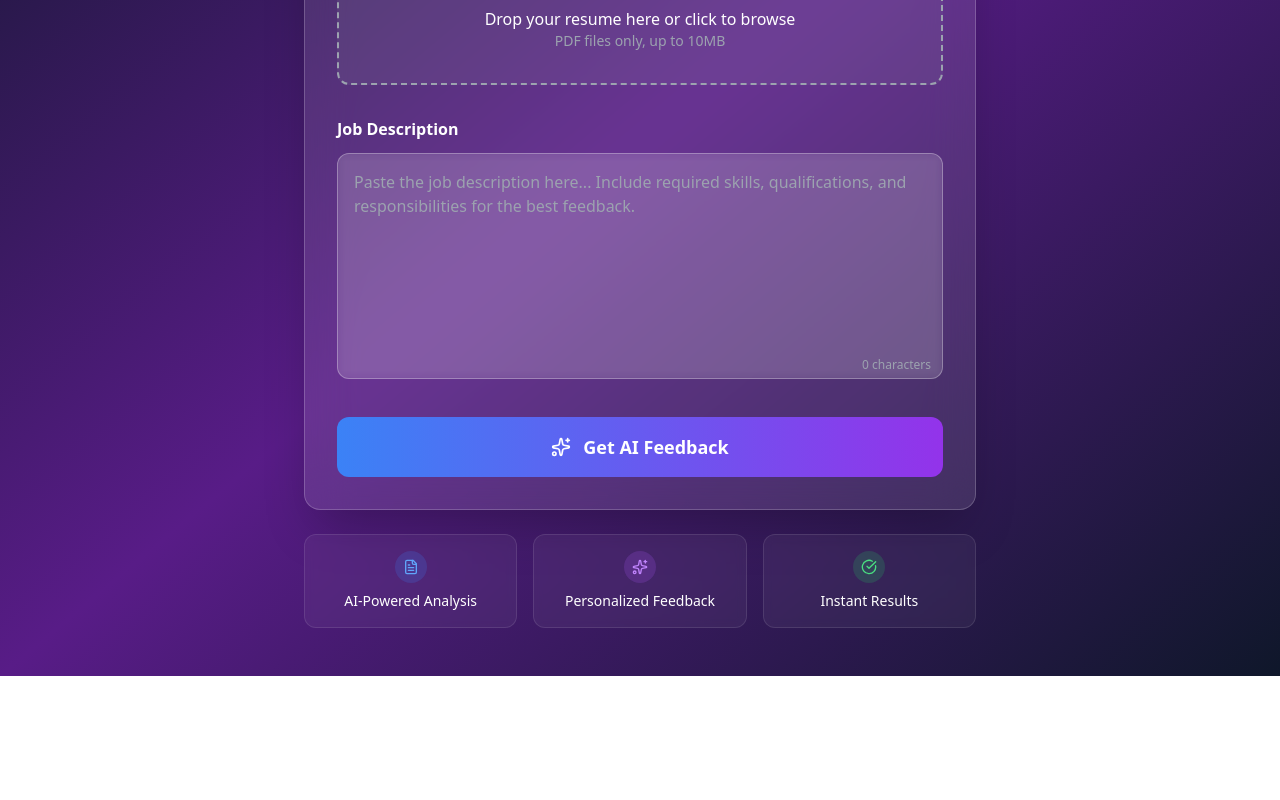
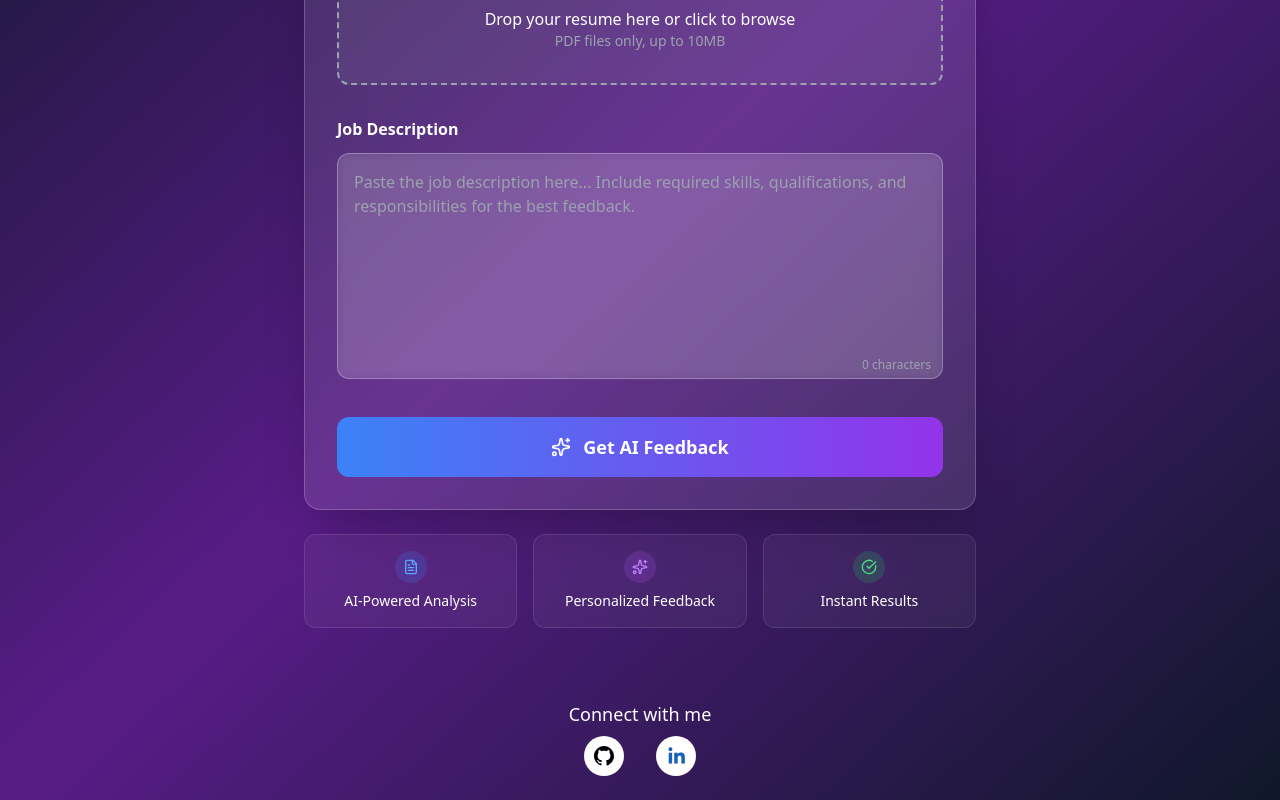
Before and after one commit to BenjaminCMorka/AI-Resume-Optimizer, a React (Create React App) app in the folder frontend/: page / in a window 1280 px wide. Shown: the part 392-1192 px from the top of the page. Before the commit the page ends 1068 px from the top, so only its background shows below. Built offline with nearby package versions, Linux system fonts and the light colour scheme.

Commit message:
Update App.js

```diff
--- a/frontend/src/App.js
+++ b/frontend/src/App.js
@@ -37,7 +37,27 @@ const App = () => {
       <ResumeUpload onSubmit={handleSubmit} />
       <FeedbackDisplay feedback={feedback} loading={loading} />
 
-
+      <footer className="text-white py-6 text-center">
+        <p className="text-lg mb-2">Connect with me</p>
+        <div className="space-x-8">
+          <SocialIcon
+            url="https://github.com/BenjaminCMorka"
+            target="_blank"
+            rel="noopener noreferrer"
+            bgColor="#ffffff"
+            fgColor="#000000"
+            style={{ height: 40, width: 40 }}
+          />
+          <SocialIcon
+            url="https://linkedin.com/in/benjamin-morka"
+            target="_blank"
+            rel="noopener noreferrer"
+            bgColor="#ffffff"
+            fgColor="#0A66C2"
+            style={{ height: 40, width: 40 }}
+          />
+        </div>
+      </footer>
 
 
     </div>
```
